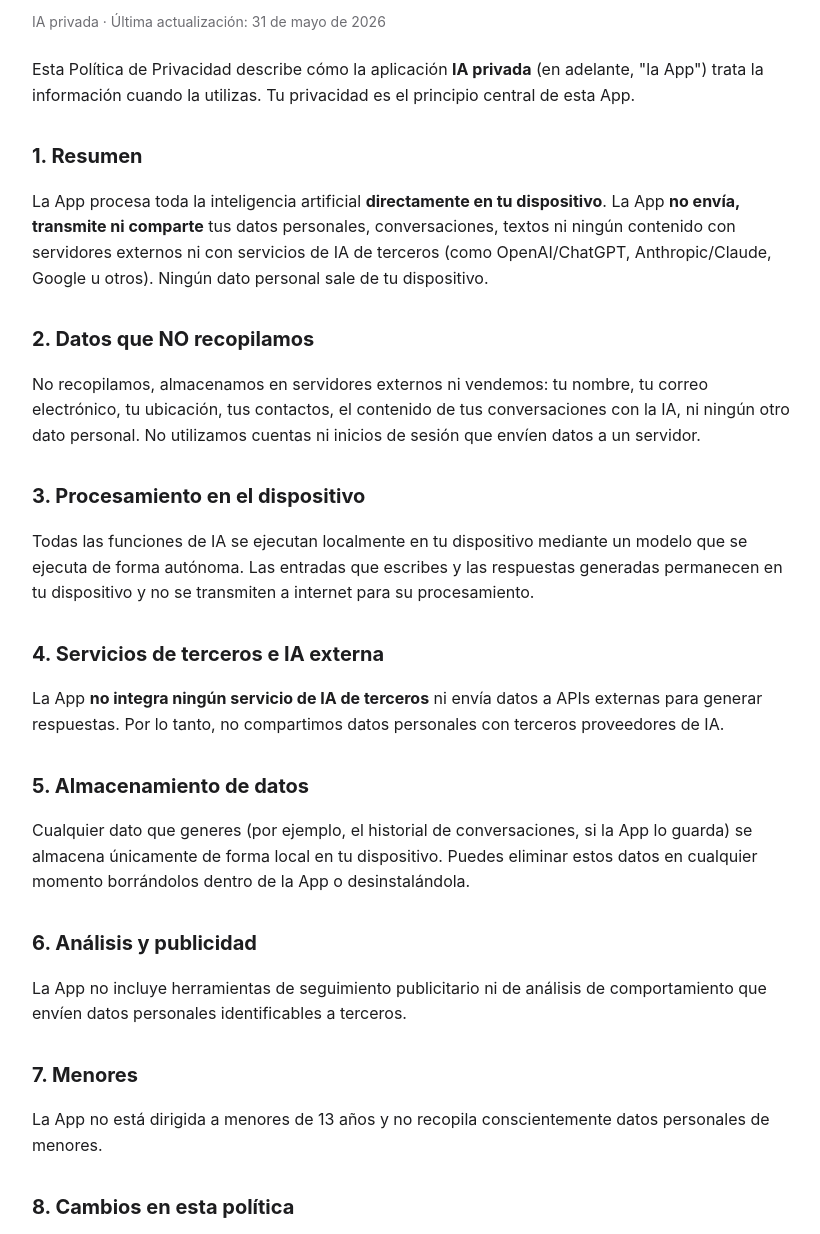
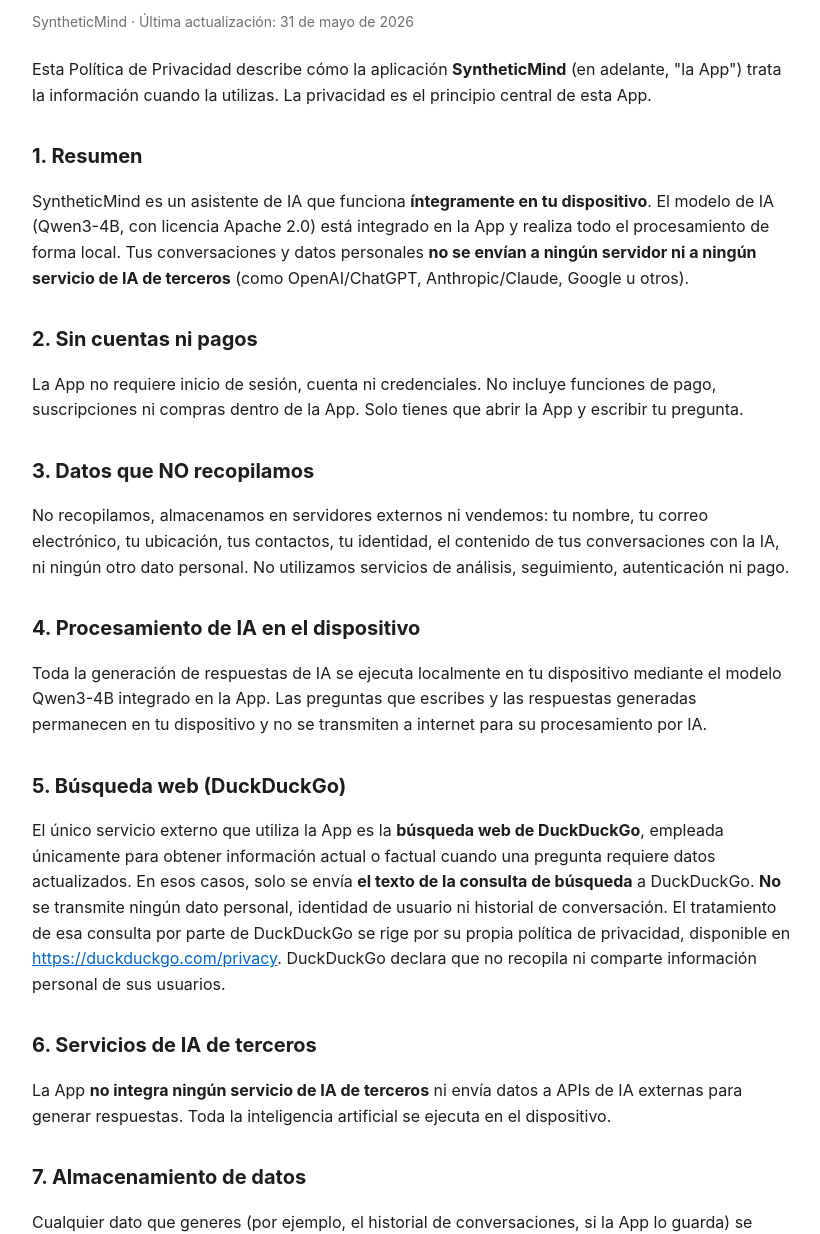
Before and after one commit to RobertoBlanco-lab/syntheticmind-web, a plain HTML site: page privacy.html in a window 1280 px wide. Shown: the part 107-1341 px from the top of the page, without its empty margins (228-1048 px from the left). Drawn offline with Linux system fonts and the light colour scheme.

Commit message:
Update privacy.html

```diff
--- a/privacy.html
+++ b/privacy.html
@@ -3,7 +3,7 @@
 <head>
   <meta charset="UTF-8">
   <meta name="viewport" content="width=device-width, initial-scale=1.0">
-  <title>Política de Privacidad — IA privada</title>
+  <title>Política de Privacidad — SyntheticMind</title>
   <style>
     body { font-family: -apple-system, BlinkMacSystemFont, "Segoe UI", Roboto, Helvetica, Arial, sans-serif; line-height: 1.6; color: #1d1d1f; max-width: 760px; margin: 0 auto; padding: 40px 20px; }
     h1 { font-size: 28px; margin-bottom: 4px; }
@@ -15,37 +15,43 @@
 </head>
 <body>
   <h1>Política de Privacidad</h1>
-  <p class="updated">IA privada · Última actualización: 31 de mayo de 2026</p>
+  <p class="updated">SyntheticMind · Última actualización: 31 de mayo de 2026</p>
 
-  <p>Esta Política de Privacidad describe cómo la aplicación <strong>IA privada</strong> (en adelante, "la App") trata la información cuando la utilizas. Tu privacidad es el principio central de esta App.</p>
+  <p>Esta Política de Privacidad describe cómo la aplicación <strong>SyntheticMind</strong> (en adelante, "la App") trata la información cuando la utilizas. La privacidad es el principio central de esta App.</p>
 
   <h2>1. Resumen</h2>
-  <p>La App procesa toda la inteligencia artificial <strong>directamente en tu dispositivo</strong>. La App <strong>no envía, transmite ni comparte</strong> tus datos personales, conversaciones, textos ni ningún contenido con servidores externos ni con servicios de IA de terceros (como OpenAI/ChatGPT, Anthropic/Claude, Google u otros). Ningún dato personal sale de tu dispositivo.</p>
+  <p>SyntheticMind es un asistente de IA que funciona <strong>íntegramente en tu dispositivo</strong>. El modelo de IA (Qwen3-4B, con licencia Apache 2.0) está integrado en la App y realiza todo el procesamiento de forma local. Tus conversaciones y datos personales <strong>no se envían a ningún servidor ni a ningún servicio de IA de terceros</strong> (como OpenAI/ChatGPT, Anthropic/Claude, Google u otros).</p>
 
-  <h2>2. Datos que NO recopilamos</h2>
-  <p>No recopilamos, almacenamos en servidores externos ni vendemos: tu nombre, tu correo electrónico, tu ubicación, tus contactos, el contenido de tus conversaciones con la IA, ni ningún otro dato personal. No utilizamos cuentas ni inicios de sesión que envíen datos a un servidor.</p>
+  <h2>2. Sin cuentas ni pagos</h2>
+  <p>La App no requiere inicio de sesión, cuenta ni credenciales. No incluye funciones de pago, suscripciones ni compras dentro de la App. Solo tienes que abrir la App y escribir tu pregunta.</p>
 
-  <h2>3. Procesamiento en el dispositivo</h2>
-  <p>Todas las funciones de IA se ejecutan localmente en tu dispositivo mediante un modelo que se ejecuta de forma autónoma. Las entradas que escribes y las respuestas generadas permanecen en tu dispositivo y no se transmiten a internet para su procesamiento.</p>
+  <h2>3. Datos que NO recopilamos</h2>
+  <p>No recopilamos, almacenamos en servidores externos ni vendemos: tu nombre, tu correo electrónico, tu ubicación, tus contactos, tu identidad, el contenido de tus conversaciones con la IA, ni ningún otro dato personal. No utilizamos servicios de análisis, seguimiento, autenticación ni pago.</p>
 
-  <h2>4. Servicios de terceros e IA externa</h2>
-  <p>La App <strong>no integra ningún servicio de IA de terceros</strong> ni envía datos a APIs externas para generar respuestas. Por lo tanto, no compartimos datos personales con terceros proveedores de IA.</p>
+  <h2>4. Procesamiento de IA en el dispositivo</h2>
+  <p>Toda la generación de respuestas de IA se ejecuta localmente en tu dispositivo mediante el modelo Qwen3-4B integrado en la App. Las preguntas que escribes y las respuestas generadas permanecen en tu dispositivo y no se transmiten a internet para su procesamiento por IA.</p>
 
-  <h2>5. Almacenamiento de datos</h2>
+  <h2>5. Búsqueda web (DuckDuckGo)</h2>
+  <p>El único servicio externo que utiliza la App es la <strong>búsqueda web de DuckDuckGo</strong>, empleada únicamente para obtener información actual o factual cuando una pregunta requiere datos actualizados. En esos casos, solo se envía <strong>el texto de la consulta de búsqueda</strong> a DuckDuckGo. <strong>No</strong> se transmite ningún dato personal, identidad de usuario ni historial de conversación. El tratamiento de esa consulta por parte de DuckDuckGo se rige por su propia política de privacidad, disponible en <a href="https://duckduckgo.com/privacy" target="_blank" rel="noopener">https://duckduckgo.com/privacy</a>. DuckDuckGo declara que no recopila ni comparte información personal de sus usuarios.</p>
+
+  <h2>6. Servicios de IA de terceros</h2>
+  <p>La App <strong>no integra ningún servicio de IA de terceros</strong> ni envía datos a APIs de IA externas para generar respuestas. Toda la inteligencia artificial se ejecuta en el dispositivo.</p>
+
+  <h2>7. Almacenamiento de datos</h2>
   <p>Cualquier dato que generes (por ejemplo, el historial de conversaciones, si la App lo guarda) se almacena únicamente de forma local en tu dispositivo. Puedes eliminar estos datos en cualquier momento borrándolos dentro de la App o desinstalándola.</p>
 
-  <h2>6. Análisis y publicidad</h2>
+  <h2>8. Análisis y publicidad</h2>
   <p>La App no incluye herramientas de seguimiento publicitario ni de análisis de comportamiento que envíen datos personales identificables a terceros.</p>
 
-  <h2>7. Menores</h2>
+  <h2>9. Menores</h2>
   <p>La App no está dirigida a menores de 13 años y no recopila conscientemente datos personales de menores.</p>
 
-  <h2>8. Cambios en esta política</h2>
+  <h2>10. Cambios en esta política</h2>
   <p>Podemos actualizar esta Política de Privacidad ocasionalmente. Publicaremos cualquier cambio en esta misma página con una fecha de actualización revisada.</p>
 
-  <h2>9. Contacto</h2>
+  <h2>11. Contacto</h2>
   <p>Si tienes preguntas sobre esta Política de Privacidad, contáctanos en: <a href="mailto:robertoblanco699@icloud.com">robertoblanco699@icloud.com</a></p>
 
-  <footer>© 2026 IA privada. Todos los derechos reservados.</footer>
+  <footer>© 2026 SyntheticMind. Todos los derechos reservados.</footer>
 </body>
 </html>
```
